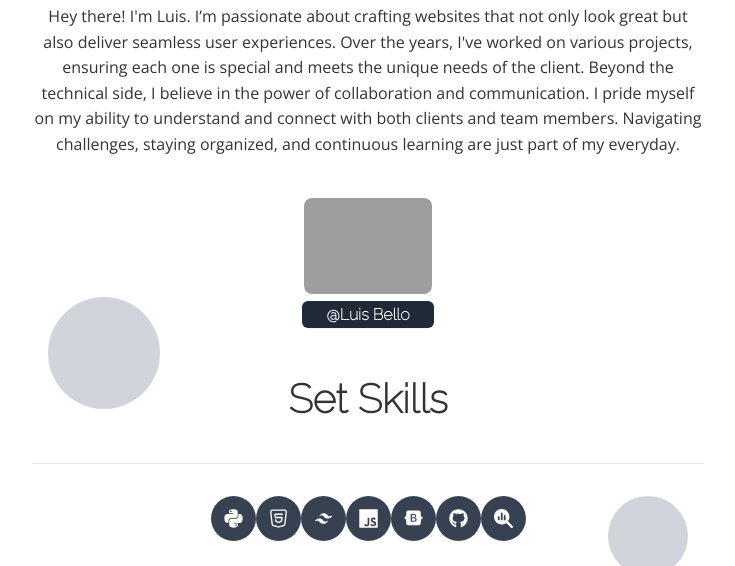
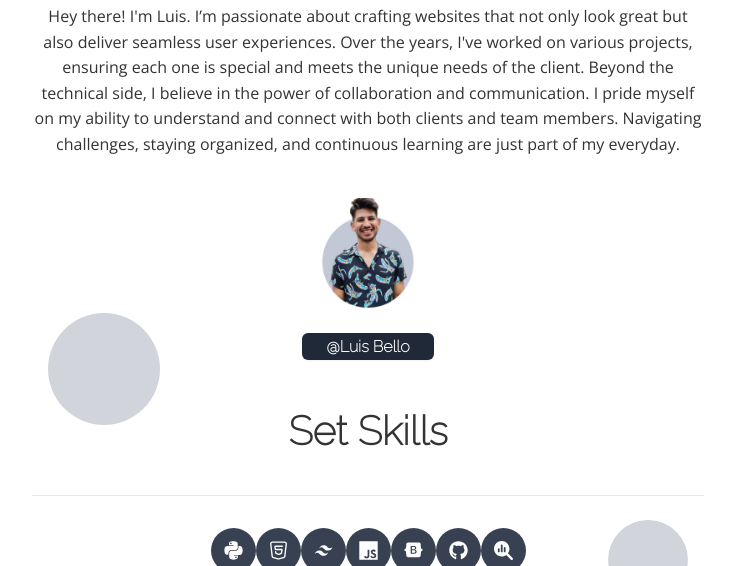
Before and after one commit to luizbello94/Form, a Django app: template form/templates/contact_form.html in a window 1280 px wide. Shown: the part 260-826 px from the top of the page, without its empty margins (272-1007 px from the left). Run offline with Django 3.2, Linux system fonts and the light colour scheme; the template is opened without the code that fills it, so the values that code supplies are empty; some libraries are stand-ins or nearby versions; some web fonts are replaced; grey boxes are pictures that could not be loaded.

Commit message:
add photo

```diff
--- a/form/templates/contact_form.html
+++ b/form/templates/contact_form.html
@@ -56,7 +56,7 @@
 
             <div class="mt-10 flex items-center justify-center gap-x-6">
               <div data-aos="fade-up" data-aos-duration="2000" class="text-center">
-                <img src="https://media.licdn.com/dms/image/D4E03AQGSfNcv-2JOIQ/profile-displayphoto-shrink_800_800/0/1694702502036?e=1709769600&v=beta&t=f7aq8boA3JhXSB-03iuHR9mQeIorVwSfz8nb8S0GP6g" class="mx-auto mb-2 w-32 rounded-lg" alt="Avatar" />
+                <img src="../static/profile.jpg" class="mx-auto mb-2 w-32 rounded-lg" alt="Avatar" />
                 <a href="https://www.linkedin.com/in/luis-ernesto-p%C3%A9rez-bello-91a709210/" class="rounded-md bg-gray-800 px-6 py-1 text-base font-semibold text-white shadow-sm hover:bg-gray-500 focus-visible:outline focus-visible:outline-2 focus-visible:outline-offset-2 focus-visible:outline-gray-600" style="transition: background-color 0.3s ease;">@Luis Bello</a>
               </div>
             </div>
```
